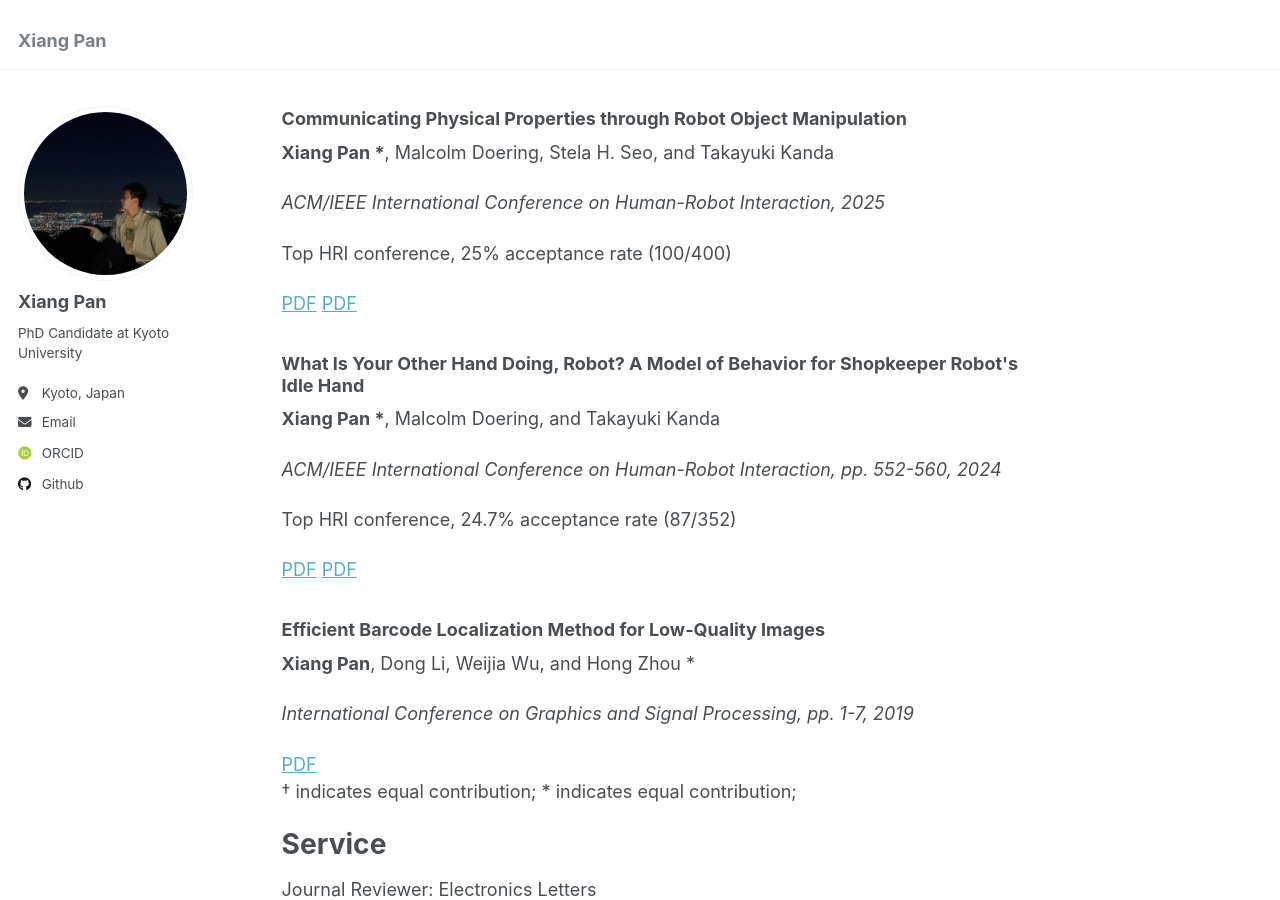
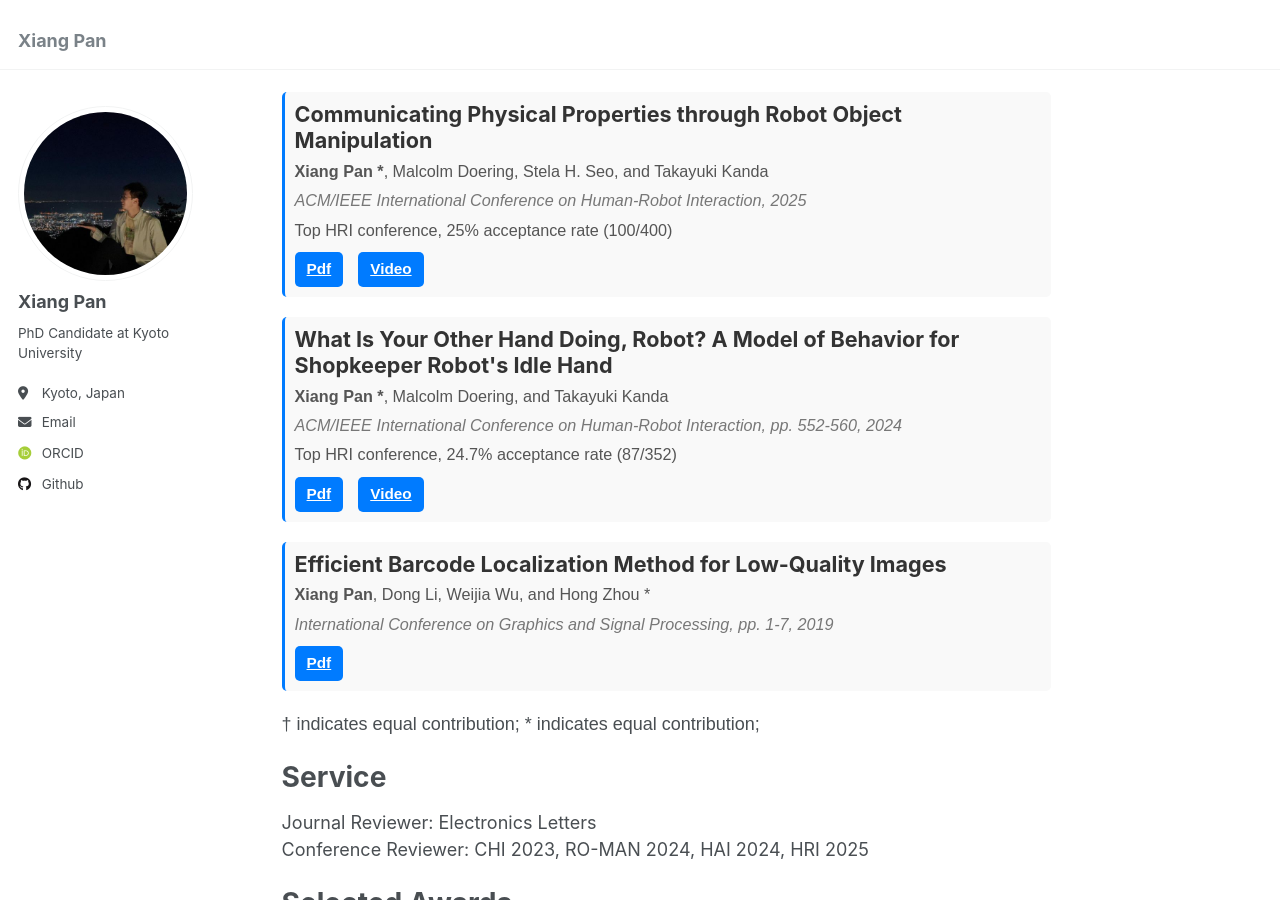
Before and after one commit to pan-xiang/pan-xiang.github.io, a Jekyll site: the page built from _pages/about.md, in a window 1280 px wide and 900 px high, scrolled down 213 px. Built offline with Jekyll 4.4.1, drawn with Linux system fonts in a browser that asks for light colours; some web fonts are replaced.

Commit message:
Update about.md

```diff
--- a/_pages/about.md
+++ b/_pages/about.md
@@ -14,30 +14,22 @@ I am a PhD candidate in the [gradudate school of Informatics](https://www.i.kyot
 
 Selected Publications
 ======
-<!-- - Xiang Pan *, Malcolm Doering, Stela H. Seo, and Takayuki Kanda. **Communicating Physical Properties through Robot Object Manipulation**. ACM/IEEE International Conference on Human-Robot Interaction, 2025.
-  Top HRI conference, 25 % acceptance rate (100/400)
-  <a href="files/HRI2025.pdf" class="button" target="_blank">PDF</a>
-
-
-- Xiang Pan *, Malcolm Doering, and Takayuki Kanda. **What Is Your Other Hand Doing, Robot? A Model of Behavior for Shopkeeper Robot's Idle Hand**. ACM/IEEE International Conference on Human-Robot Interaction, pp. 552-560, 2024.
-  Top HRI conference, 24.7 % acceptance rate (87/352)
-  <a href="files/HRI2024.pdf" class="button" target="_blank">PDF</a>
-
-- Xiang Pan, Dong Li, Weijia Wu, and Hong Zhou *. **Efficient Barcode Localization Method for Low-Quality Images**. International Conference on Graphics and Signal Processing, pp. 1-7, 2019.
-  <a href="files/ICGSP2019.pdf" class="button" target="_blank">PDF</a>
-
-† indicates equal contribution; * indicates equal contribution; -->
+<head>
+  <meta charset="UTF-8">
+  <meta name="viewport" content="width=device-width, initial-scale=1.0">
+  <title>Publications</title>
+  <link rel="stylesheet" href="assets/css/style.css">
+</head>
 
 <div class="publications">
-
   <div class="pub-item">
     <h3>Communicating Physical Properties through Robot Object Manipulation</h3>
     <p><strong>Xiang Pan *</strong>, Malcolm Doering, Stela H. Seo, and Takayuki Kanda</p>
     <p><em>ACM/IEEE International Conference on Human-Robot Interaction, 2025</em></p>
     <p>Top HRI conference, 25% acceptance rate (100/400)</p>
     <div class="links">
-      <a href="files/HRI2025.pdf" class="button" target="_blank">PDF</a>
-      <a href="files/HRI2025.mp4" class="button" target="_blank">PDF</a>
+      <a href="files/HRI2025.pdf" class="button" target="_blank">Pdf</a>
+      <a href="files/HRI2025.mp4" class="button" target="_blank">Video</a>
     </div>
   </div>
 
@@ -47,8 +39,8 @@ Selected Publications
     <p><em>ACM/IEEE International Conference on Human-Robot Interaction, pp. 552-560, 2024</em></p>
     <p>Top HRI conference, 24.7% acceptance rate (87/352)</p>
     <div class="links">
-      <a href="files/HRI2024.pdf" class="button" target="_blank">PDF</a>
-      <a href="files/HRI2024.mp4" class="button" target="_blank">PDF</a>
+      <a href="files/HRI2024.pdf" class="button" target="_blank">Pdf</a>
+      <a href="files/HRI2024.mp4" class="button" target="_blank">Video</a>
     </div>
   </div>
 
@@ -57,7 +49,7 @@ Selected Publications
     <p><strong>Xiang Pan</strong>, Dong Li, Weijia Wu, and Hong Zhou *</p>
     <p><em>International Conference on Graphics and Signal Processing, pp. 1-7, 2019</em></p>
     <div class="links">
-      <a href="files/ICGSP2019.pdf" class="button" target="_blank">PDF</a>
+      <a href="files/ICGSP2019.pdf" class="button" target="_blank">Pdf</a>
     </div>
   </div>
 
```
